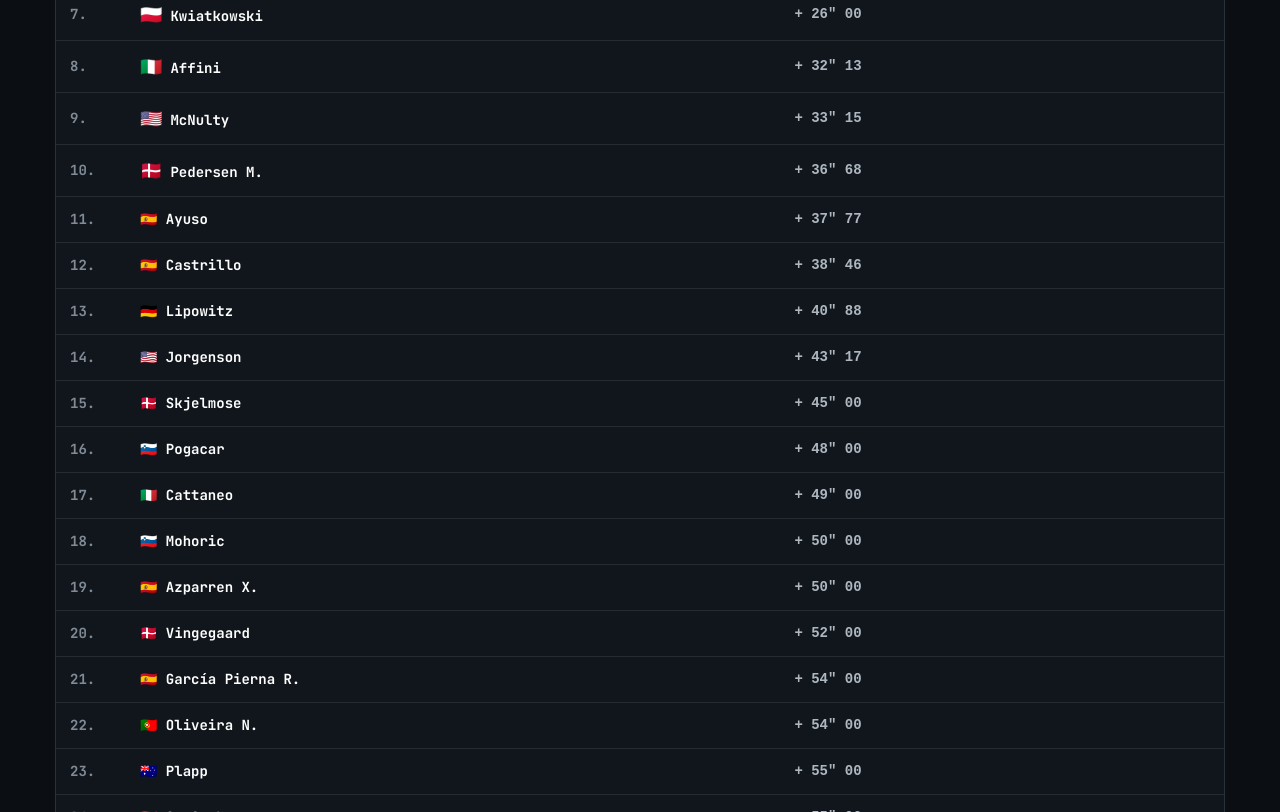
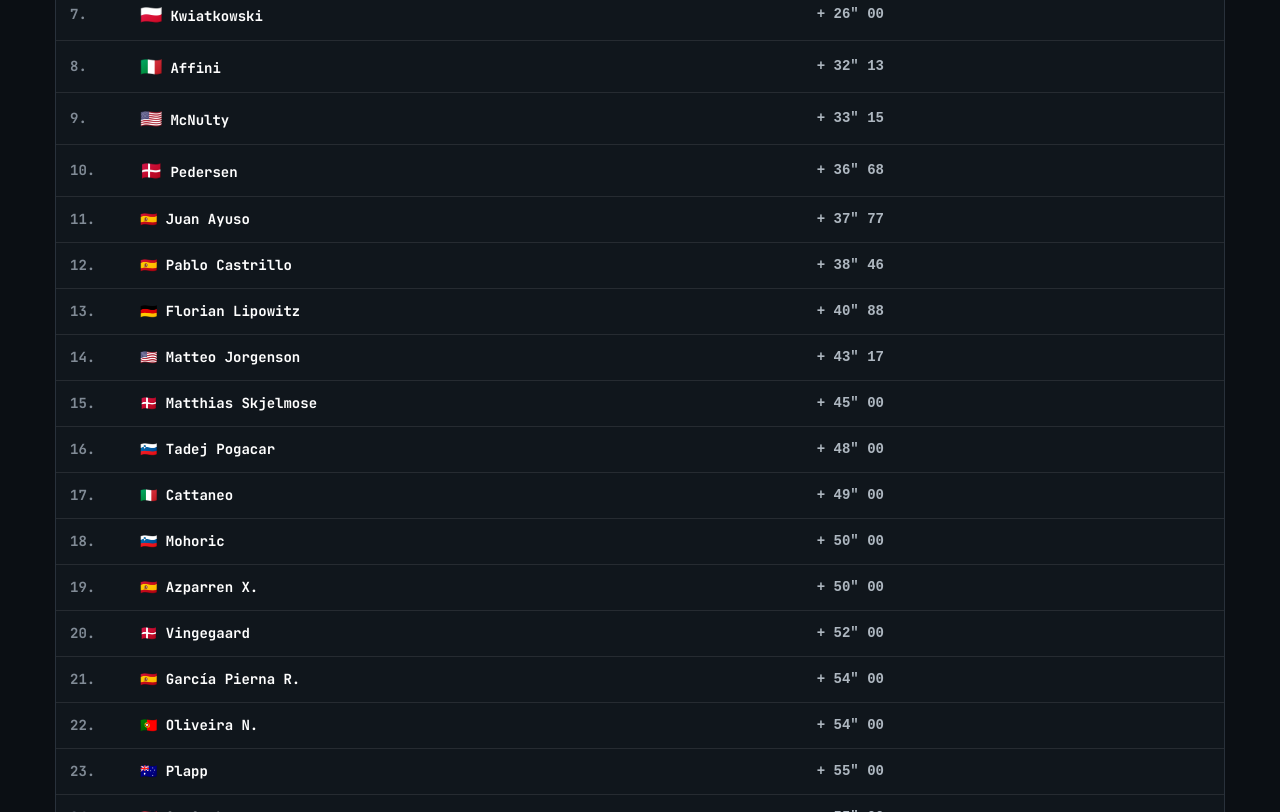
Before and after one commit to Alfaxx1308/CyclingRP, a plain HTML site: page etape tdf26/etape-1.html in a window 1280 px wide. Shown: the part 808-1620 px from the top of the page. Drawn offline with Linux system fonts and the light colour scheme; files that its build step writes are made by us from their sources.

Commit message:
Update etape-1.html

```diff
--- a/etape tdf26/etape-1.html
+++ b/etape tdf26/etape-1.html
@@ -355,16 +355,16 @@
 
                 <tr>
                     <td class="position">10.</td>
-                    <td class="rider"><span class="flag">🇩🇰</span>Pedersen M.</td>
+                    <td class="rider"><span class="flag">🇩🇰</span>Pedersen</td>
                     <td class="gap">+ 36" 68</td>
                 </tr>
 
-                <tr><td class="position">11.</td><td class="rider">🇪🇸 Ayuso</td><td class="gap">+ 37" 77</td></tr>
-                <tr><td class="position">12.</td><td class="rider">🇪🇸 Castrillo</td><td class="gap">+ 38" 46</td></tr>
-                <tr><td class="position">13.</td><td class="rider">🇩🇪 Lipowitz</td><td class="gap">+ 40" 88</td></tr>
-                <tr><td class="position">14.</td><td class="rider">🇺🇸 Jorgenson</td><td class="gap">+ 43" 17</td></tr>
-                <tr><td class="position">15.</td><td class="rider">🇩🇰 Skjelmose</td><td class="gap">+ 45" 00</td></tr>
-                <tr><td class="position">16.</td><td class="rider">🇸🇮 Pogacar</td><td class="gap">+ 48" 00</td></tr>
+                <tr><td class="position">11.</td><td class="rider">🇪🇸 Juan Ayuso</td><td class="gap">+ 37" 77</td></tr>
+                <tr><td class="position">12.</td><td class="rider">🇪🇸 Pablo Castrillo</td><td class="gap">+ 38" 46</td></tr>
+                <tr><td class="position">13.</td><td class="rider">🇩🇪 Florian Lipowitz</td><td class="gap">+ 40" 88</td></tr>
+                <tr><td class="position">14.</td><td class="rider">🇺🇸 Matteo Jorgenson</td><td class="gap">+ 43" 17</td></tr>
+                <tr><td class="position">15.</td><td class="rider">🇩🇰 Matthias Skjelmose</td><td class="gap">+ 45" 00</td></tr>
+                <tr><td class="position">16.</td><td class="rider">🇸🇮 Tadej Pogacar</td><td class="gap">+ 48" 00</td></tr>
                 <tr><td class="position">17.</td><td class="rider">🇮🇹 Cattaneo</td><td class="gap">+ 49" 00</td></tr>
                 <tr><td class="position">18.</td><td class="rider">🇸🇮 Mohoric</td><td class="gap">+ 50" 00</td></tr>
                 <tr><td class="position">19.</td><td class="rider">🇪🇸 Azparren X.</td><td class="gap">+ 50" 00</td></tr>
@@ -464,7 +464,7 @@
                 <tr><td class="position">111.</td><td class="rider">🇨🇴 Higuita</td><td class="gap">+ 1' 46" 00</td></tr>
                 <tr><td class="position">112.</td><td class="rider">🇩🇪 Bauhaus</td><td class="gap">+ 1' 46" 00</td></tr>
                 <tr><td class="position">113.</td><td class="rider">🇦🇺 Balderstone</td><td class="gap">+ 1' 48" 12</td></tr>
-                <tr><td class="position">114.</td><td class="rider">🇬🇧 Stock</td><td class="gap">+ 1' 48" 84</td></tr>
+                <tr><td class="position">114.</td><td class="rider">🇧🇪 Slock</td><td class="gap">+ 1' 48" 84</td></tr>
                 <tr><td class="position">115.</td><td class="rider">🇩🇪 Engelhardt</td><td class="gap">+ 1' 48" 93</td></tr>
                 <tr><td class="position">116.</td><td class="rider">🇮🇪 O'Brien</td><td class="gap">+ 1' 48" 93</td></tr>
                 <tr><td class="position">117.</td><td class="rider">🇪🇸 Aranburu</td><td class="gap">+ 1' 49" 49</td></tr>
```
